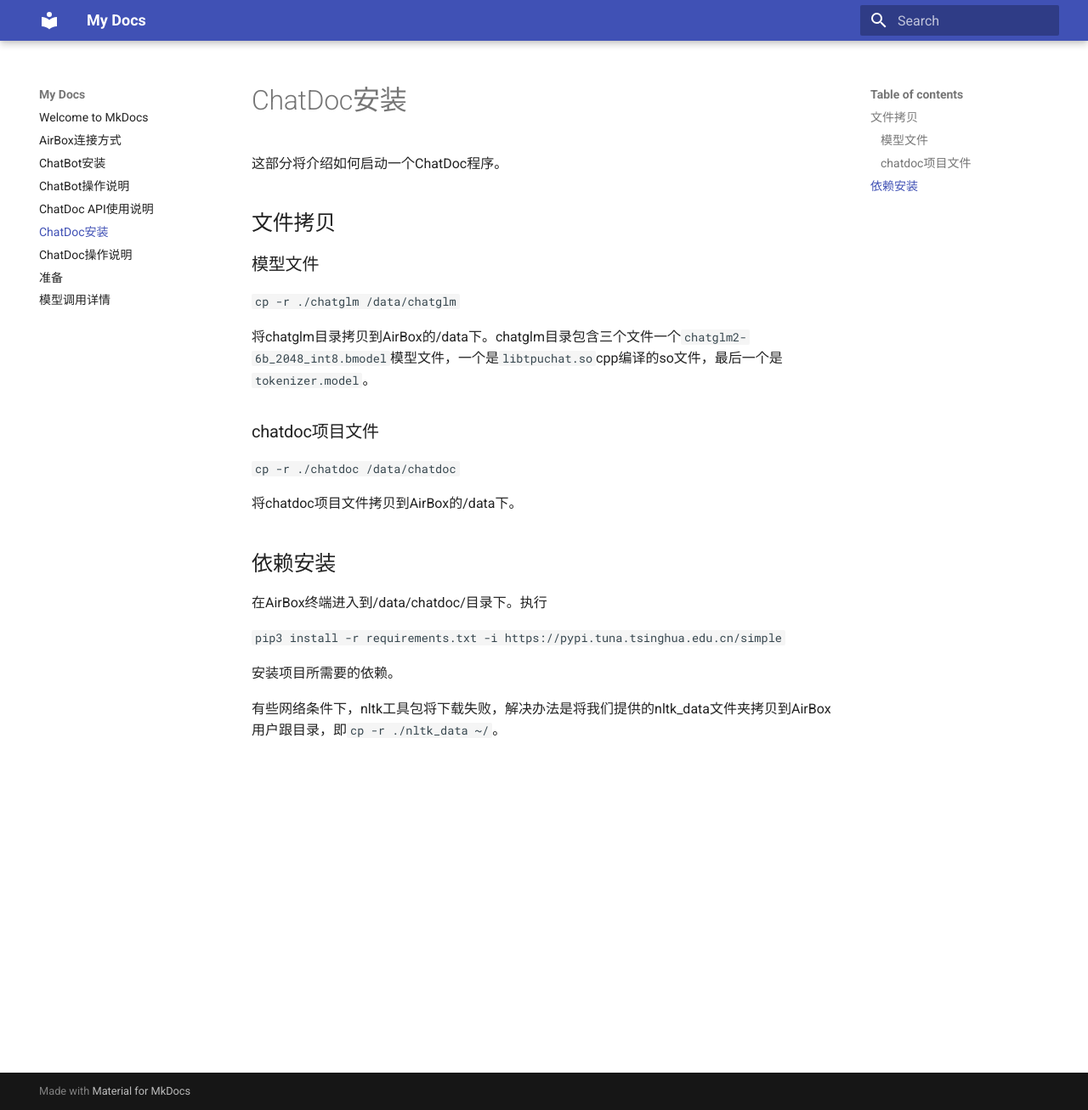
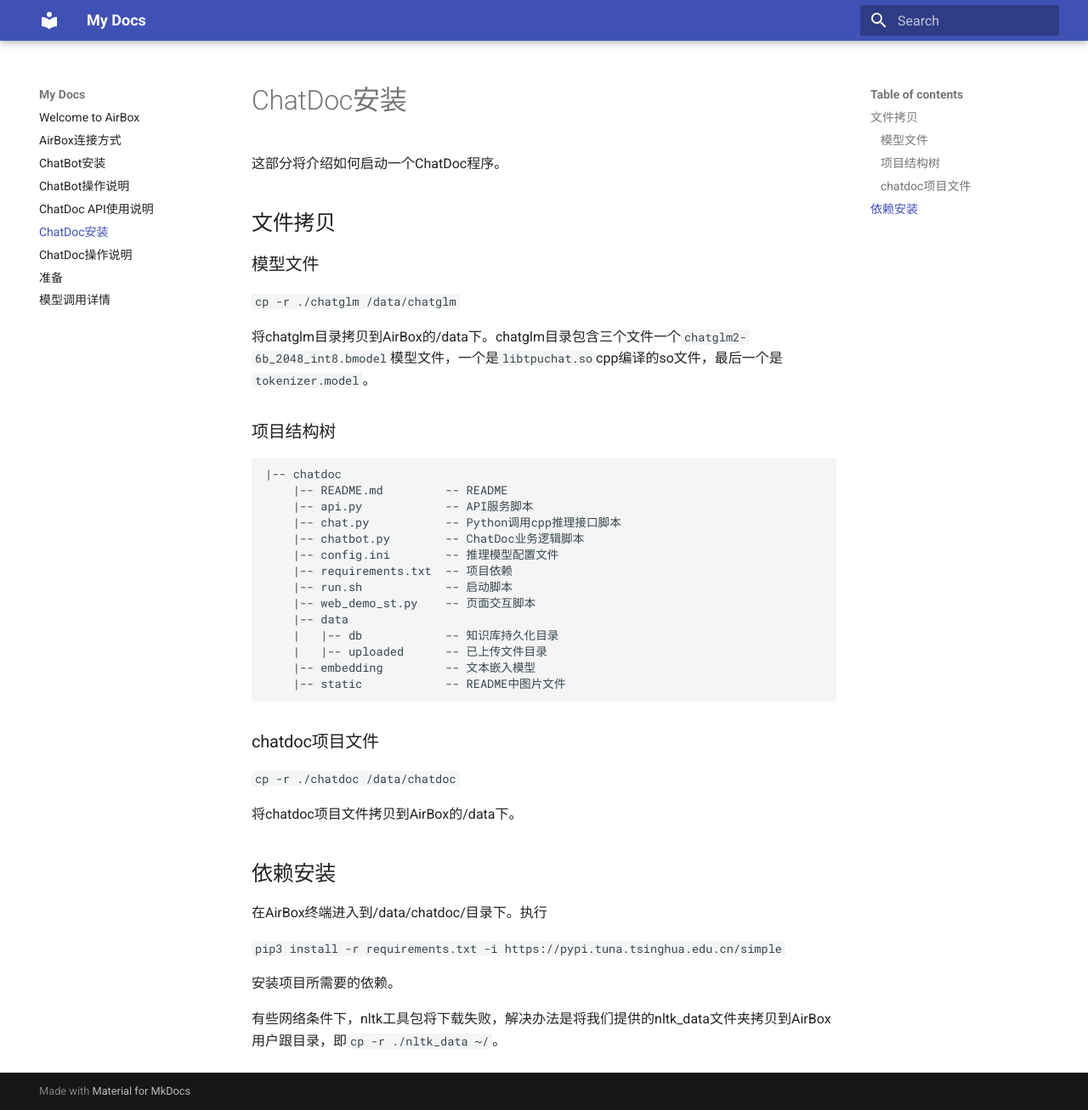
Before and after one commit to baifengbai/airbox_wiki, an MkDocs documentation site: the page built from docs/ChatDoc安装.md, in a window 1280 px wide and 1307 px high. Shown: the whole window at 85% size. Built offline with MkDocs 1.6.1 and Material for MkDocs 9.7.7, drawn with Linux system fonts in a browser that asks for light colours.

Commit message:
添加项目目录树

````diff
--- a/docs/ChatDoc安装.md
+++ b/docs/ChatDoc安装.md
@@ -5,6 +5,24 @@
 `cp -r ./chatglm /data/chatglm`
 
 将chatglm目录拷贝到AirBox的/data下。chatglm目录包含三个文件一个`chatglm2-6b_2048_int8.bmodel`模型文件，一个是`libtpuchat.so`cpp编译的so文件，最后一个是`tokenizer.model`。
+
+### 项目结构树
+```
+|-- chatdoc
+    |-- README.md         -- README
+    |-- api.py            -- API服务脚本
+    |-- chat.py           -- Python调用cpp推理接口脚本
+    |-- chatbot.py        -- ChatDoc业务逻辑脚本
+    |-- config.ini        -- 推理模型配置文件
+    |-- requirements.txt  -- 项目依赖
+    |-- run.sh            -- 启动脚本
+    |-- web_demo_st.py    -- 页面交互脚本
+    |-- data
+    |   |-- db            -- 知识库持久化目录
+    |   |-- uploaded      -- 已上传文件目录
+    |-- embedding         -- 文本嵌入模型
+    |-- static            -- README中图片文件
+```
 
 ### chatdoc项目文件
 `cp -r ./chatdoc /data/chatdoc`
````
Also changed, not shown: docs/ChatBot安装.md (+7 -0 lines), docs/index.md (+1 -17 lines).
